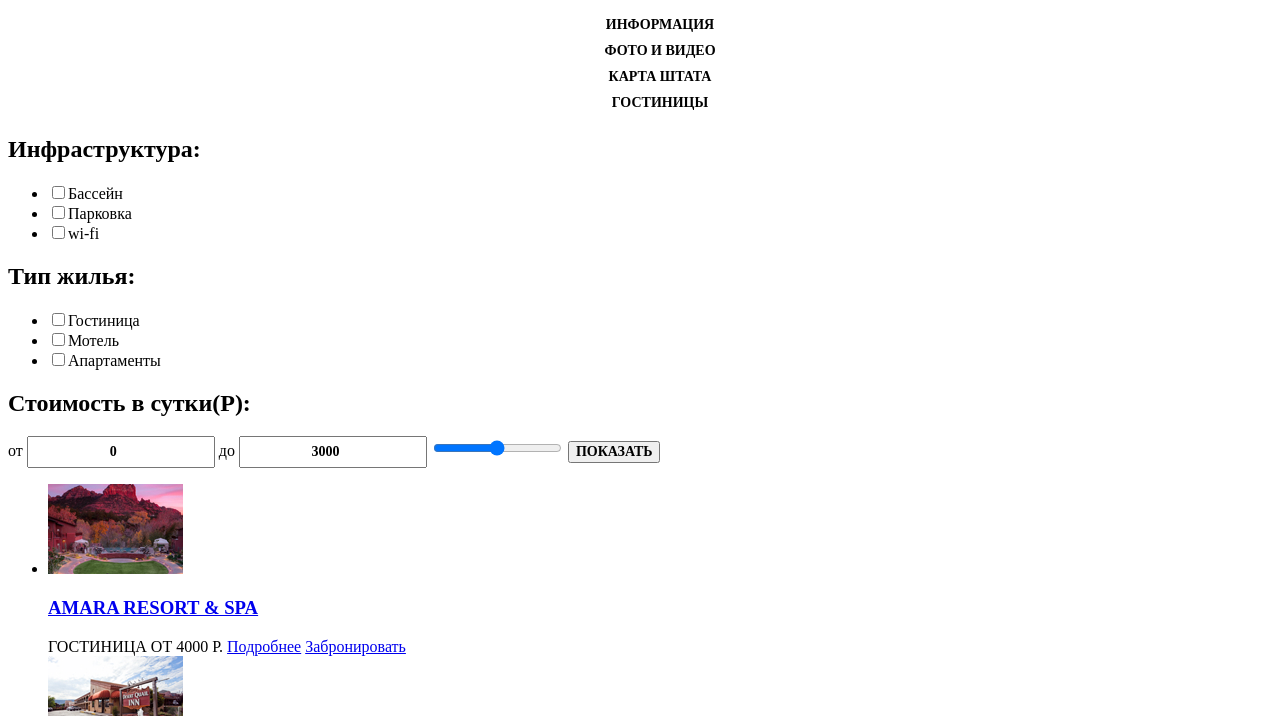
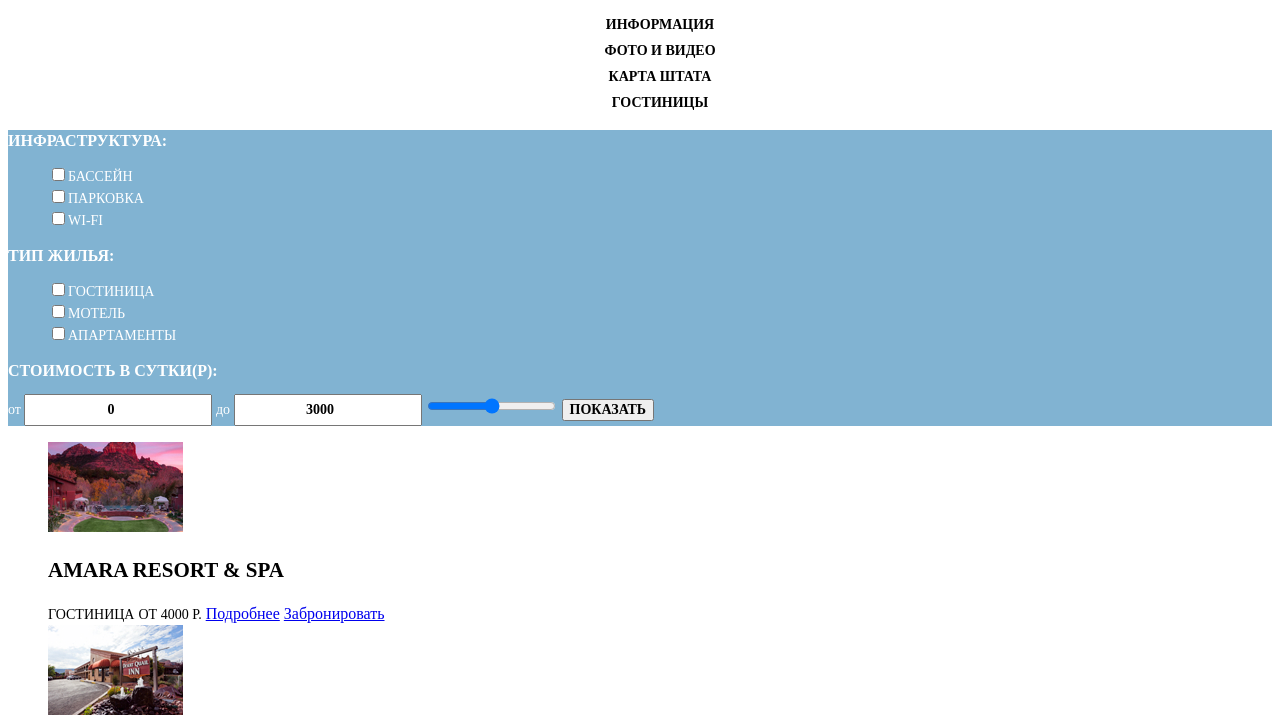
Before and after one commit to anoleynikov/360893-sedona-28, a plain HTML site: page hotels.html in a window 1280 px wide. Shown: the part 84-800 px from the top of the page. Drawn offline with Linux system fonts and the light colour scheme.

Commit message:
Update style.css

```diff
--- a/style.css
+++ b/style.css
@@ -156,3 +156,59 @@ nav a{
   border: none;
 }
 /*--------------------Свойства для hotels-----------------*/
+.selection {
+  background-color: #81B3D2;
+}
+.selection-form h2{
+  font-family: PT Sans;
+  font-style: normal;
+  font-weight: bold;
+  font-size: 16px;
+  line-height: 21px;
+  text-transform: uppercase;
+  color: white;
+}
+.selection-form ul li{
+  list-style-type: none;
+}
+.infra, .housing{
+  font-family: PT Sans;
+  font-style: normal;
+  font-weight: normal;
+  font-size: 14px;
+  line-height: 21px;
+  text-transform: uppercase;
+  color: white;
+}
+.price{
+  color:white;
+  font-family: PT Sans;
+  font-style: normal;
+  font-weight: normal;
+  font-size: 14px;
+  line-height: 21px;
+}
+
+.hotel h1{
+  font-family: PT Sans;
+  font-style: normal;
+  font-weight: bold;
+  font-size: 21px;
+  line-height: 26px;
+  text-transform: uppercase;
+}
+.hotel h1 a{
+  color: black;
+  text-decoration: none;
+}
+.hotel span{
+  font-family: PT Sans;
+  font-style: normal;
+  font-weight: normal;
+  font-size: 14px;
+  line-height: 21px;
+  text-transform: uppercase;
+}
+.finder ul li {
+  list-style-type: none;
+}
```
